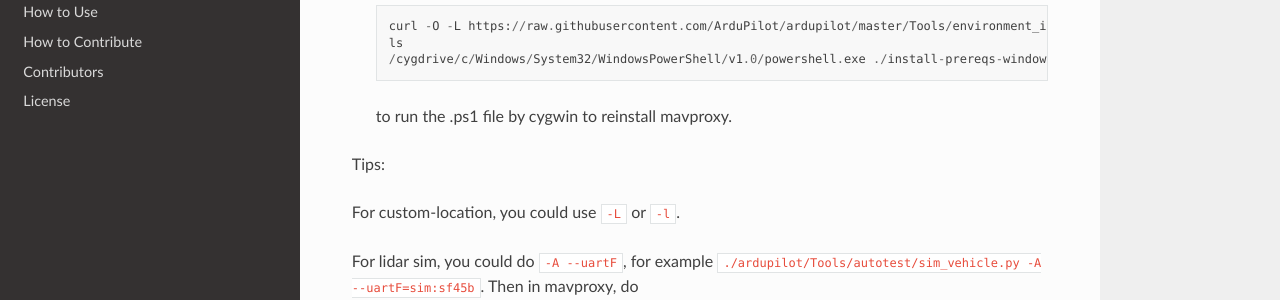
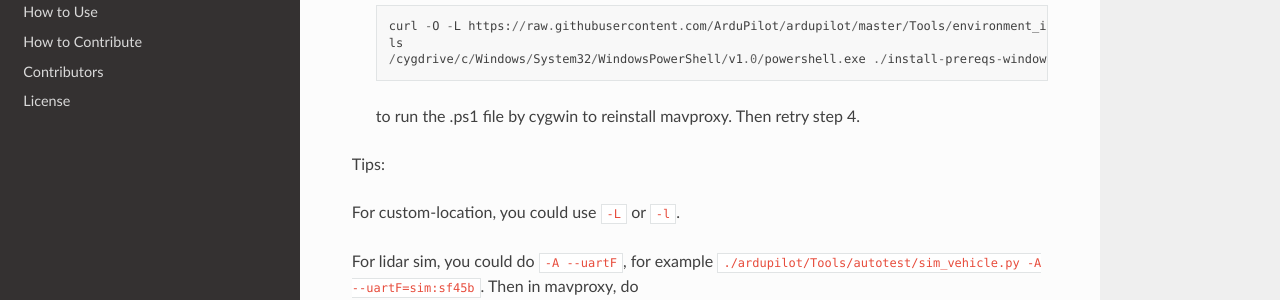
Before and after one commit to CloudStationTeam/docs, a Sphinx documentation site: the page built from source/sitl.md, in a window 1280 px wide and 900 px high, scrolled down 713 px. Shown: the part 230-530 px from the top of the window. Built offline with Sphinx 7.4.7 and the Read the Docs theme 2.0.0, drawn with Linux system fonts in a browser that asks for light colours.

Commit message:
Update sitl.md

````diff
--- a/source/sitl.md
+++ b/source/sitl.md
@@ -36,7 +36,7 @@ Then connect to it (14550+) on Cloud Station. \
     ls
     /cygdrive/c/Windows/System32/WindowsPowerShell/v1.0/powershell.exe ./install-prereqs-windows.ps1
     ```
-    to run the .ps1 file by cygwin to reinstall mavproxy.
+    to run the .ps1 file by cygwin to reinstall mavproxy. Then retry step 4.
 
 
 
````
